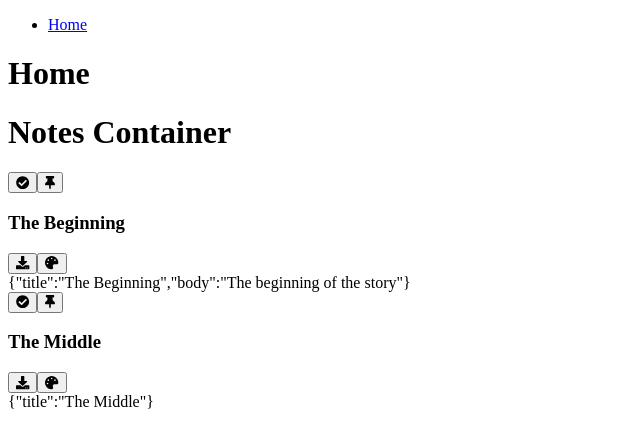
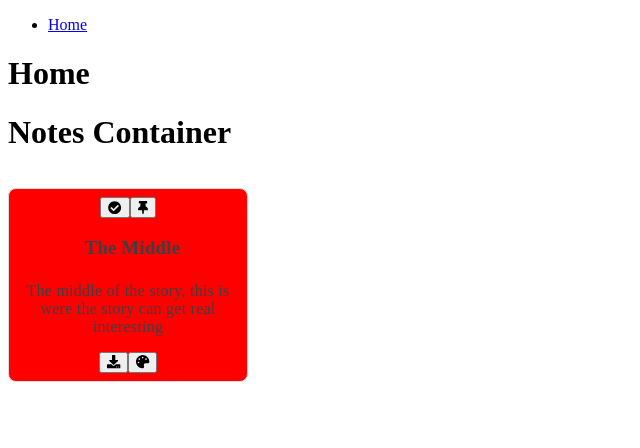
Before and after one commit to sdkag/stash, a React (Create React App) app in the folder frontend/: page /signup in a window 1280 px wide. Shown: the top 448 px of the page, without its empty margins (0-640 px from the left). Built offline with nearby package versions, Linux system fonts and the light colour scheme; no server answers.

Commit message:
reverting to simple css, cuz it works

```diff
--- a/frontend/public/index.html
+++ b/frontend/public/index.html
@@ -7,7 +7,7 @@
   <meta name="viewport" content="width=device-width, initial-scale=1" />
   <link rel="manifest" href="%PUBLIC_URL%/manifest.json">
   <link rel="shortcut icon" href="%PUBLIC_URL%/favicon.ico">
-  <link href="https://static.fontawesome.com/css/fontawesome-app.css" rel="stylesheet">
+  <!-- <link href="https://static.fontawesome.com/css/fontawesome-app.css" rel="stylesheet"> -->
 
 
 
--- a/frontend/src/components/Home.js
+++ b/frontend/src/components/Home.js
@@ -1,10 +1,10 @@
 import React from "react";
-import Notes from "./NotesContainer/NotesContainer";
+import Notes from "./NotesContainer";
 export default function Home() {
   return (
     <>
       <h1>Home</h1>
-      <Notes />
+      <Notes status={"notes"} />
     </>
   );
 }
--- a/frontend/src/components/NotesContainer/Note.css
+++ b/frontend/src/components/NotesContainer/Note.css
@@ -1,4 +1,4 @@
-.note {
+.notes-note {
 	width: 240px;
 	border-radius: 8px;
 	box-sizing: border-box;
@@ -8,7 +8,6 @@
 	background-color: red;
 	color: #3c4043;
 	display: inline-block;
-	/* font: 500 14px/16px Google Sans, Roboto, RobotoDraft, Helvetica, Arial, sans-serif; */
 	letter-spacing: 0.25px;
 	margin: 16px 0 0;
 	max-width: 254px;
@@ -20,10 +19,23 @@
 	overflow: hidden
 }
 
-.title {
+.notes-title {
 	height: 26px;
 	width: 215px;
+	border: 1 px solid red;
+}
 
+.notes-content {
+	border: 1 px solid red;
+
+}
+
+.notes-iconRow {
+	border: 1 px solid red;
+}
+
+.notes-topBar {
+	border: 1 px solid red;
 }
 
 /*
--- a/frontend/src/components/NotesContainer/Note.js
+++ b/frontend/src/components/NotesContainer/Note.js
@@ -1,6 +1,6 @@
 import React from "react";
 import { useSelector } from "react-redux";
-import styles from "./Note.css";
+// import styles from "./Note.css";
 import { FontAwesomeIcon } from "@fortawesome/react-fontawesome";
 import {
   faCheckCircle,
@@ -11,31 +11,37 @@ import {
 
 export default function Note({ noteId }) {
   const note = useSelector((state) => state.notes.byId[noteId]);
+  // const myStyles = { ...styles };
+
+  // console.log(myStyles);
+  // debugger;
+
   return note ? (
     <>
-      <div className={styles.note}>
+      <div className={"notes-note"}>
         {/* <i class="far fa-check-square"></i> light mode */}
-        <button className={styles.check}>
-          <FontAwesomeIcon icon={faCheckCircle} />
-        </button>
-        <button className={styles.pin}>
-          <FontAwesomeIcon icon={faPinned} />
-        </button>
+        <div className={"notes-topBar"}>
+          <button className={"notes-check"}>
+            <FontAwesomeIcon icon={faCheckCircle} />
+          </button>
+          <button className={"notes-pin"}>
+            <FontAwesomeIcon icon={faPinned} />
+          </button>
+        </div>
 
         {/*dark mode*/}
-        <div className={styles.titleHolder}>
-          <h3 className={styles.title}>{note.title}</h3>
+        <div className={"notes-topBar"}>
+          <h3 className={"notes-title"}>{note.title}</h3>
         </div>
-        <p className={styles.content}>{note.content}</p>
-        <div className={styles.iconRow}>
-          <button className={styles.archive}>
+        <p className={"notes-content"}>{note.content}</p>
+        <div className={"notes-iconRow"}>
+          <button className={"notes-archive"}>
             <FontAwesomeIcon icon={faArchive} />
           </button>
-          <button className={styles.palette}>
+          <button className={"notes-palette"}>
             <FontAwesomeIcon icon={faPalette} />
           </button>
         </div>
-        {JSON.stringify(note)}
       </div>
     </>
   ) : null;
--- a/frontend/src/components/NotesContainer/NotesContainer.js
+++ /dev/null
@@ -1,17 +0,0 @@
-import React from "react";
-import { useSelector } from "react-redux";
-import Note from "./Note";
-
-export default function NotesContainer() {
-  const noteIds = useSelector((state) => state.notes.notes);
-
-  console.log(noteIds);
-  noteIds && console.log(noteIds);
-  return (
-    <>
-      <h1>Notes Container</h1>
-      {noteIds.length &&
-        noteIds.map((noteId) => <Note key={noteId} noteId={noteId} />)}
-    </>
-  );
-}
--- a/frontend/src/components/NotesContainer/index.js
+++ b/frontend/src/components/NotesContainer/index.js
@@ -0,0 +1,16 @@
+import React from "react";
+import { useSelector } from "react-redux";
+import Note from "./Note";
+import "./Note.css";
+
+export default function NotesContainer({ status }) {
+  const noteIds = useSelector((state) => state.notes[status]);
+
+  return (
+    <>
+      <h1>Notes Container</h1>
+      {noteIds.length &&
+        noteIds.map((noteId) => <Note key={noteId} noteId={noteId} />)}
+    </>
+  );
+}
--- a/frontend/src/store/notes.js
+++ b/frontend/src/store/notes.js
@@ -20,13 +20,19 @@ const initialState = {
   byId: {
     1: {
       title: "The Beginning",
-      body: "The beginning of the story",
+      content: "The beginning of the story",
+      status: "notes",
     },
     2: {
       title: "The Middle",
+      content:
+        "The middle of the story, this is were the story can get real interesting",
+      status: "pinned",
     },
     3: {
       title: "The End",
+      content: "The end of the story",
+      status: "archived",
     },
   },
   allIds: [1, 2, 3],
```
